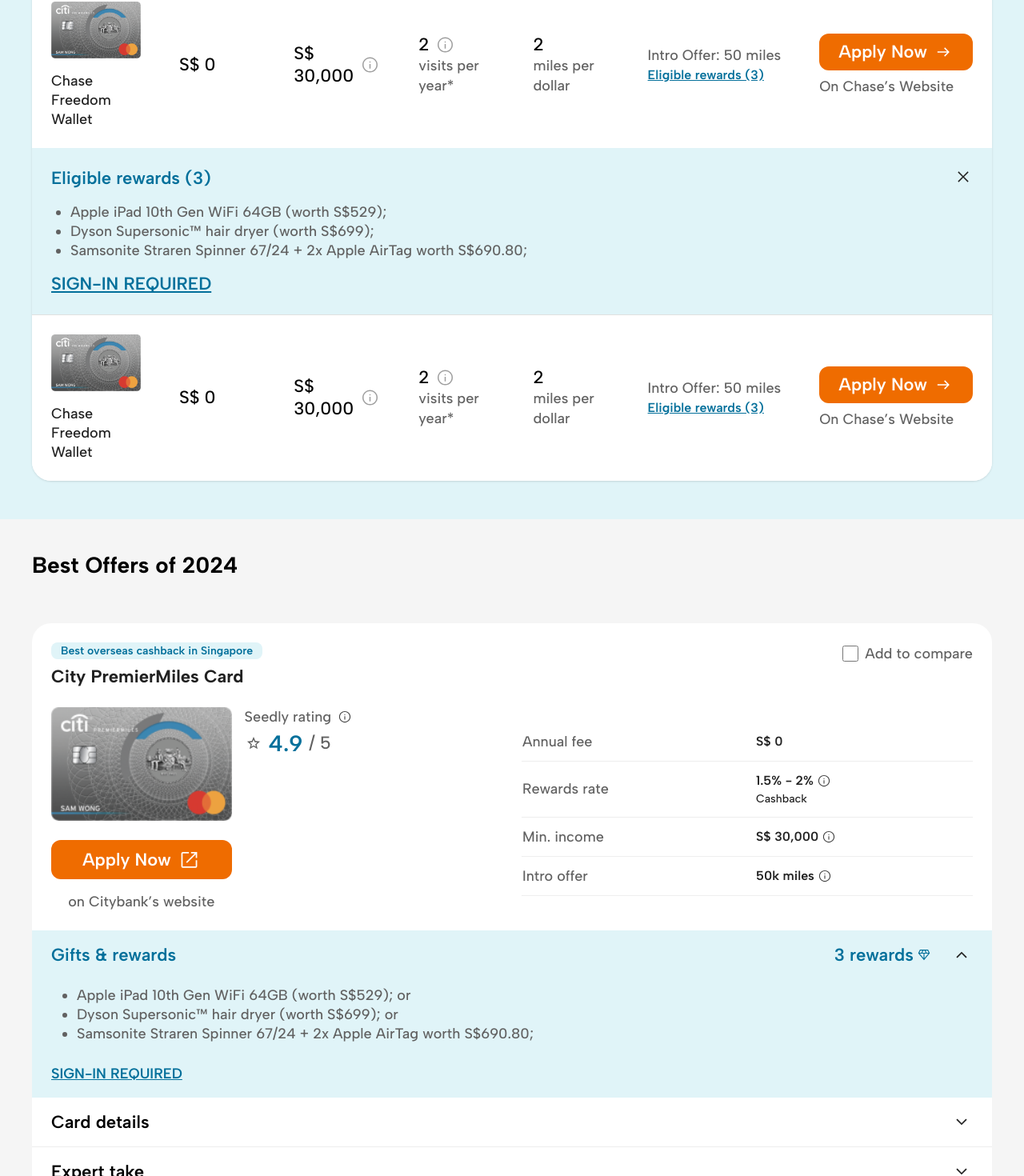
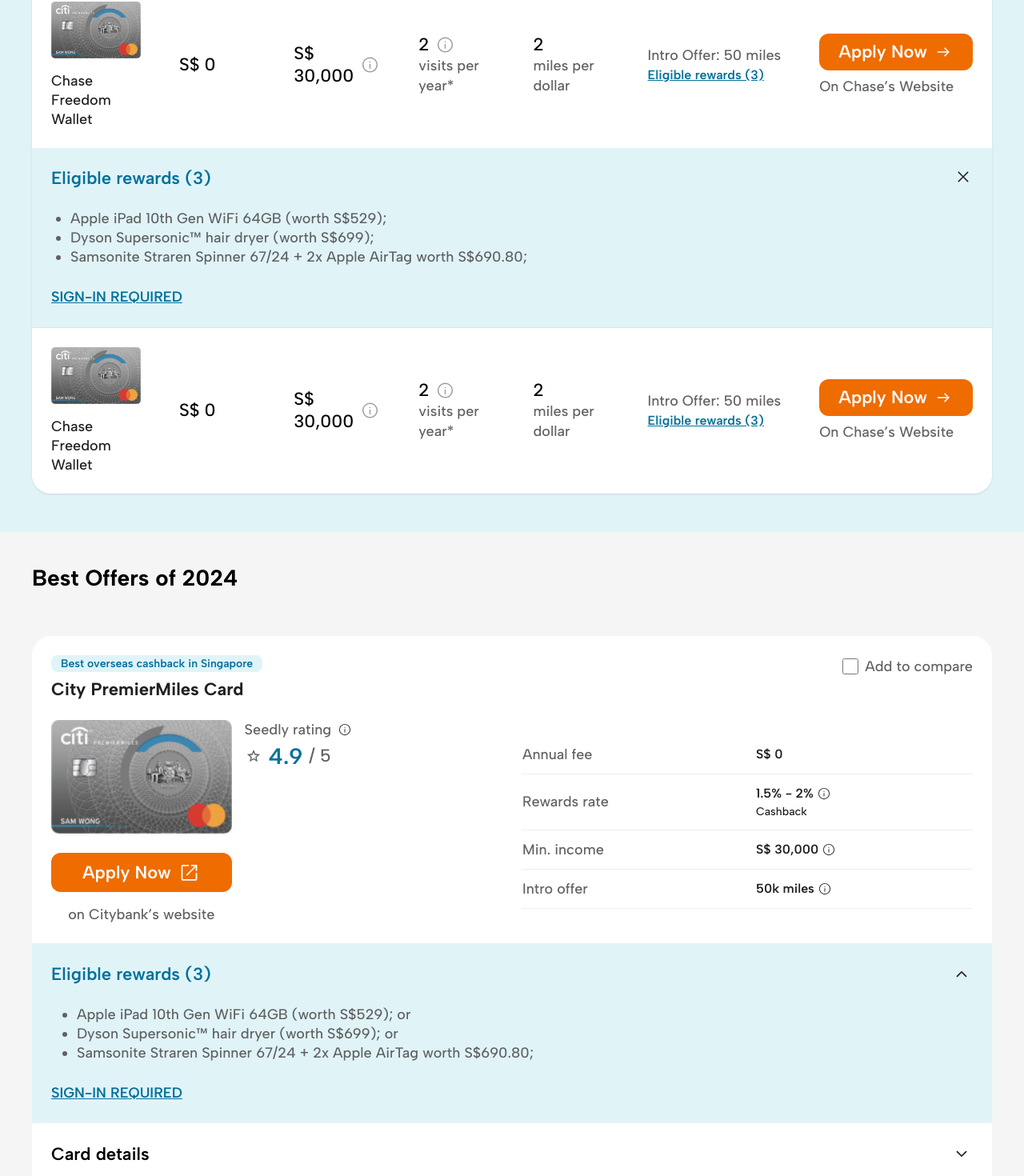
Before and after one commit to mihairazvan9/mhg, a Vue app: page / in a window 1280 px wide. Shown: the part 1059-2529 px from the top of the page at 80% size. Built offline with nearby package versions, Linux system fonts and the light colour scheme.

Commit message:
align design

```diff
--- a/src/components/OfferCard.vue
+++ b/src/components/OfferCard.vue
@@ -128,21 +128,16 @@
 
     <ul class="bg-white rounded-b-2xl xl:rounded-b-3xl">
       <li>
-        <div class="padding-x padding-y-sm flex flex-col gap-md bg-primary-light">
+        <div class="padding-x padding-y flex flex-col gap-md bg-primary-light">
           <div
               class="flex items-center justify-between gap-md cursor-pointer"
               @click.prevent="sectionVisible.rewards = !sectionVisible.rewards"
           >
             <div class="flex items-center">
-              <h4 class="subheading-2 text-primary">Gifts & rewards</h4>
+              <h4 class="subheading-2 text-primary">Eligible rewards ({{ value.rewards.length }})</h4>
             </div>
 
             <div class="flex items-center gap-md">
-              <div class="flex items-center subheading-2 text-primary">
-                <span>{{ value.rewards.length }} rewards</span>
-                <img :src="IconDiamond" alt="reward" class="icon-xs ml-1"/>
-              </div>
-
               <button
                   :class="['transition-rotate overflow-hidden', {'active': sectionVisible.rewards }]"
               >
@@ -166,7 +161,7 @@
       </li>
 
       <li>
-        <div class="padding-x padding-y-sm flex flex-col gap-md">
+        <div class="padding-x padding-y flex flex-col gap-md">
           <div
               class="flex items-center justify-between gap-md cursor-pointer"
               @click.prevent="sectionVisible.cardDetails = !sectionVisible.cardDetails"
@@ -201,7 +196,7 @@
       </li>
 
       <li class="border-t">
-        <div class="padding-x padding-y-sm flex flex-col gap-md">
+        <div class="padding-x padding-y flex flex-col gap-md">
           <div
               class="flex items-center justify-between gap-md cursor-pointer"
               @click.prevent="sectionVisible.expertAdvice = !sectionVisible.expertAdvice"
--- a/src/components/Table/TableRewards.vue
+++ b/src/components/Table/TableRewards.vue
@@ -20,26 +20,26 @@
 </script>
 
 <template>
-  <div class="flex flex-col gap-4 w-full">
-    <div class="flex justify-between">
-      <p class="button-1 text-primary">
+  <div class="flex flex-col w-full">
+    <div
+      class="flex justify-between cursor-pointer"
+      @click="handle_close_rewards"
+    >
+      <p class="subheading-2 text-primary">
         Eligible rewards ({{ props.data.list.length }})
       </p>
-      <i
-        v-html="icons.close"
-        @click="handle_close_rewards"
-      ></i>
+      <i v-html="icons.close"></i>
     </div>
-    <ul class="list-disc padding-x body-2">
-      <template v-for="list in props.data.list">
-        <li>{{ list }}</li>
+    <ul class="list-disc padding-x padding-y ">
+      <template v-for="reward in props.data.list">
+        <li class="body-2">{{ reward }}</li>
       </template>
     </ul>
 
     <a
       v-if="data.requiresAuthentication"
       :href="data.authenticationLink"
-      class="button-1 text-primary uppercase underline"
+      class="uppercase bullet-2 text-primary underline md:text-lg"
     >
       Sign-in required
     </a>
--- a/src/components/TheTable.vue
+++ b/src/components/TheTable.vue
@@ -130,7 +130,7 @@
 
               <td
                 colspan="7"
-                class="flex bg-primary-light padding-x padding-y"
+                class="flex relative bg-primary-light padding-x padding-y"
               >
                 <TableRewards
                   :data="row.rewards"
```
